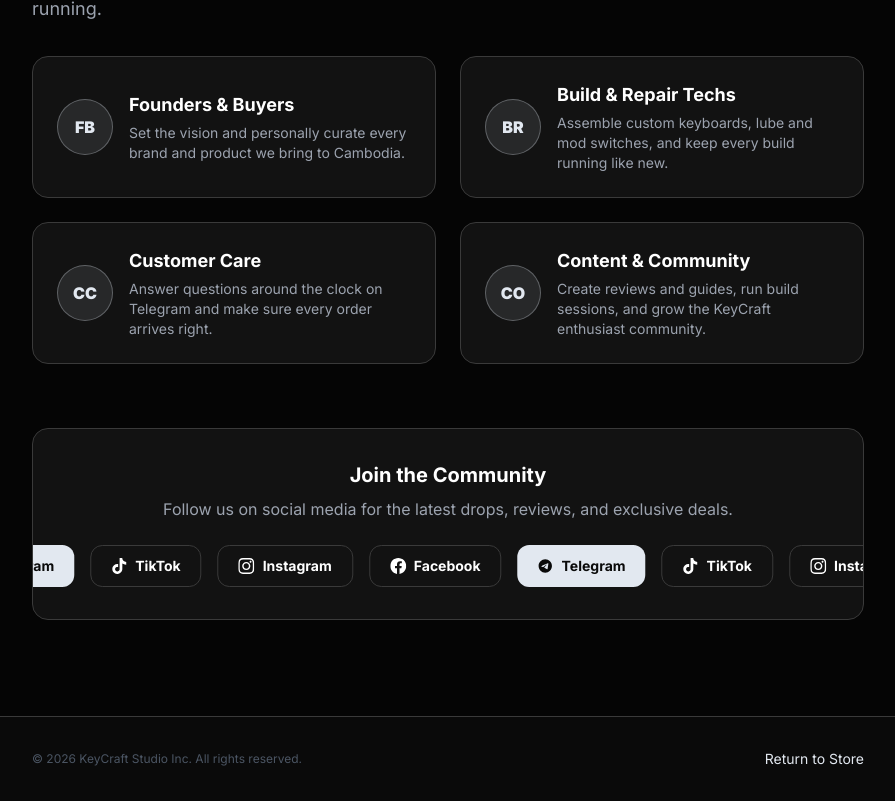
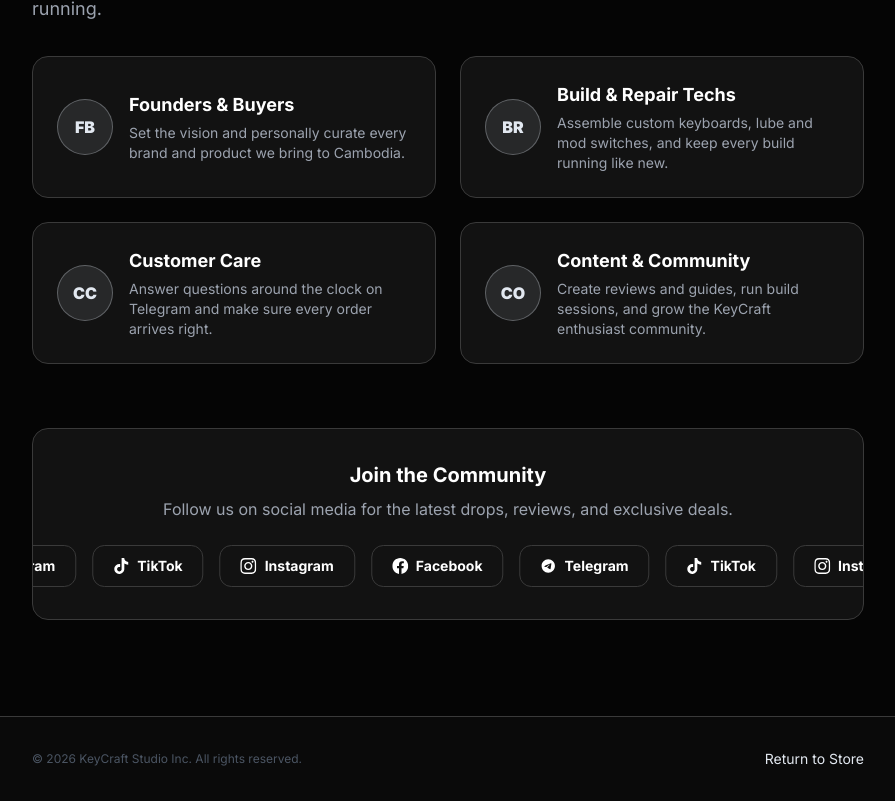
Before and after one commit to sivchhingveth-ai/tech-website, a Next.js app: page /about in a window 1280 px wide. Shown: the part 2837-3638 px from the top of the page, without its empty margins (192-1087 px from the left). Built offline with nearby package versions, Linux system fonts and the light colour scheme.

Commit message:
Make Telegram button style consistent with other social buttons

```diff
--- a/app/about/page.tsx
+++ b/app/about/page.tsx
@@ -237,7 +237,7 @@
                     <div className="flex animate-marquee whitespace-nowrap">
                         {[...Array(2)].map((_, i) => (
                             <div key={i} className="flex gap-4 mr-4">
-                                <a href="https://t.me/Chhingzi" target="_blank" rel="noopener noreferrer" className="inline-flex items-center gap-2 bg-nexus-accent text-nexus-dark px-5 py-2.5 rounded-xl font-bold hover:bg-nexus-accentGlow transition-all duration-300 hover:scale-105 text-sm whitespace-nowrap">
+                                <a href="https://t.me/Chhingzi" target="_blank" rel="noopener noreferrer" className="inline-flex items-center gap-2 bg-nexus-card border border-nexus-border text-white px-5 py-2.5 rounded-xl font-bold hover:border-nexus-accent/40 transition-all duration-300 hover:scale-105 text-sm whitespace-nowrap">
                                     <svg className="w-4 h-4" viewBox="0 0 24 24" fill="currentColor"><path d="M12 2C6.48 2 2 6.48 2 12s4.48 10 10 10 10-4.48 10-10S17.52 2 12 2zm4.64 6.8c-.15 1.58-.8 5.42-1.13 7.19-.14.75-.42 1-.68 1.03-.58.05-1.02-.38-1.58-.75-.88-.58-1.38-.94-2.23-1.5-.99-.65-.35-1.01.22-1.59.15-.15 2.71-2.48 2.76-2.69a.2.2 0 00-.05-.18c-.06-.05-.14-.03-.21-.02-.09.02-1.49.95-4.22 2.79-.4.27-.76.41-1.08.4-.36-.01-1.04-.2-1.55-.37-.63-.2-1.12-.31-1.08-.66.02-.18.27-.36.74-.55 2.92-1.27 4.86-2.11 5.83-2.51 2.78-1.16 3.35-1.36 3.73-1.36.08 0 .27.02.39.12.1.08.13.19.14.27-.01.06.01.24 0 .38z"/></svg>
                                     Telegram
                                 </a>
```
